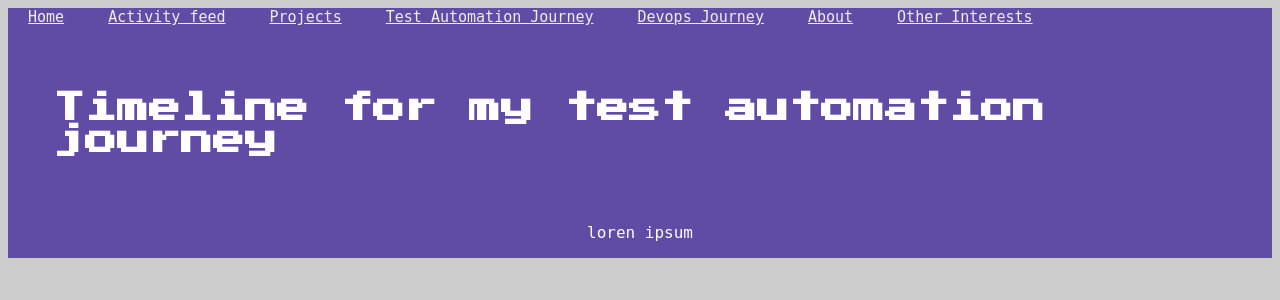
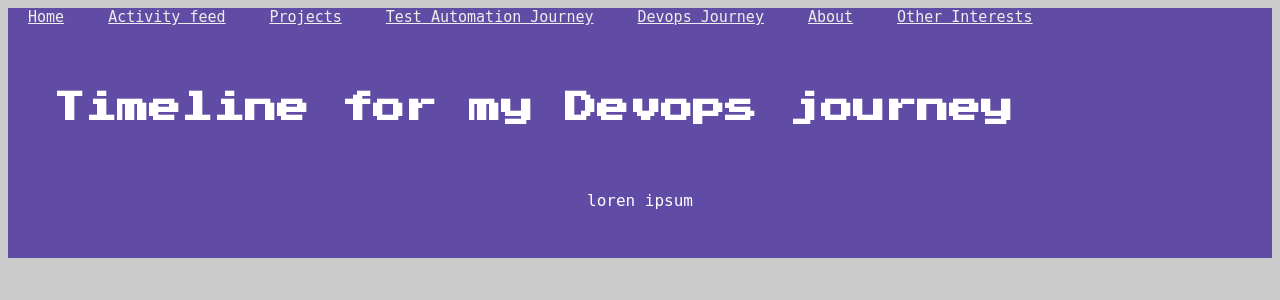
Before and after one commit to vizallati/devops-journey, a Flask app: page /devops-journey in a window 1280 px wide. Shown: the top 300 px of the page. Run offline with Flask 2, Linux system fonts and the light colour scheme; data that the repository does not hold is empty.

Commit message:
Correct h1 heading for devops timeline

```diff
--- a/templates/devops-timeline.html
+++ b/templates/devops-timeline.html
@@ -20,7 +20,7 @@
             <a class="navigation-entry" href="/about">About</a>
             <a class="navigation-entry" href="/other-interests">Other Interests</a>
         </section>
-        <h1>Timeline for my test automation journey</h1>
+        <h1>Timeline for my Devops journey</h1>
         <p class="subtitle">
         loren ipsum
         </p>
```
